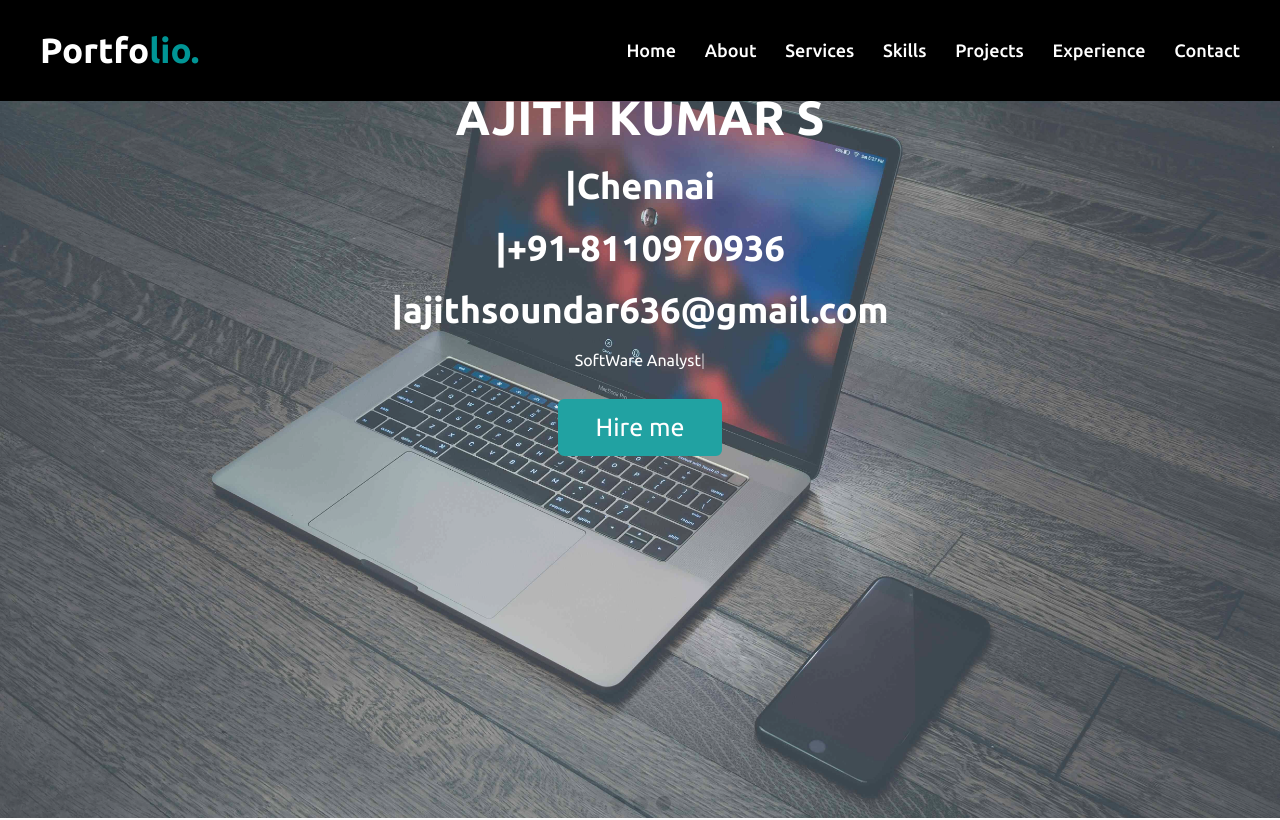
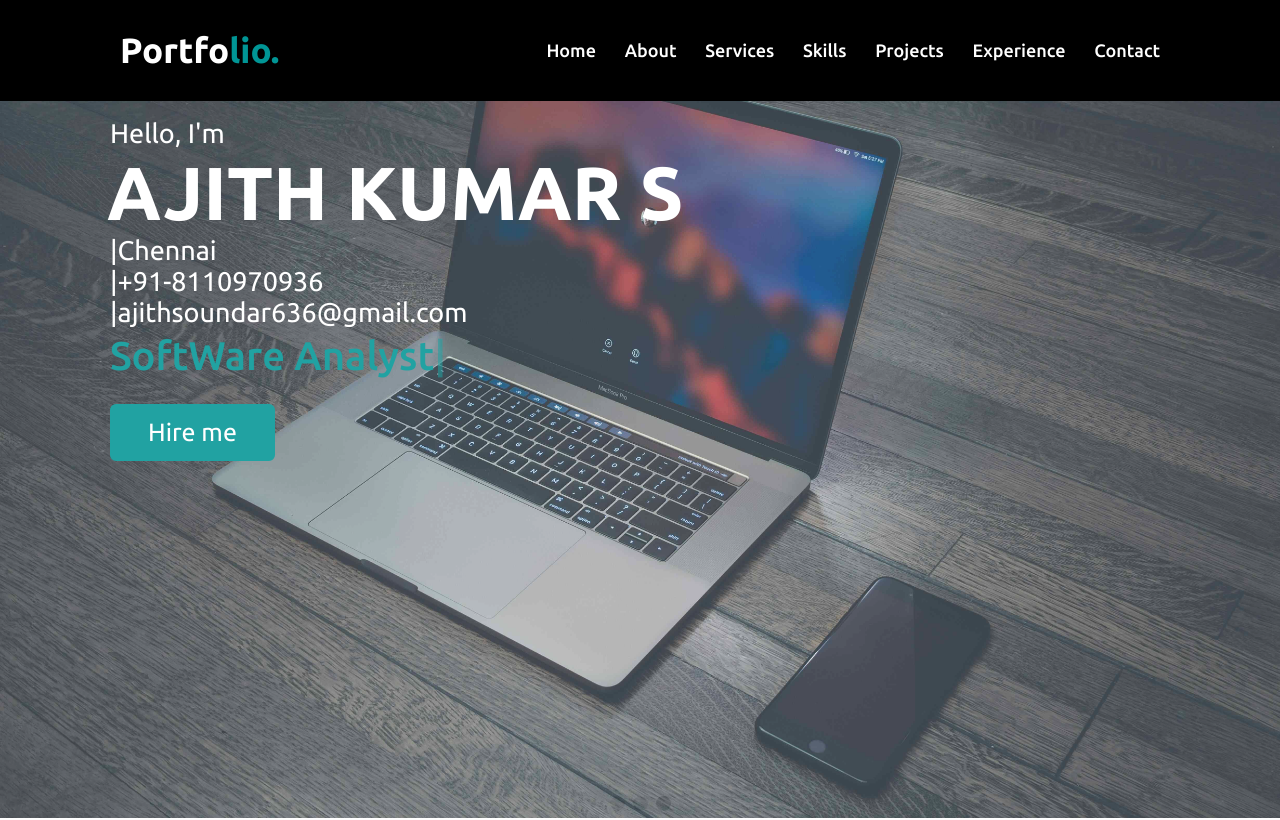
Before and after one commit to ajithsoundar08/Portfolio, a plain HTML site: page index.html in a window 1280 px wide. Shown: the top 820 px of the page. Drawn offline with nearby package versions, Linux system fonts and the light colour scheme; a web font is replaced by a local one.

Commit message:
Revert "CSS Update"
This reverts commit c2e0b3d685b19a250fd4c70ec78c3694810e976a.

```diff
--- a/style.css
+++ b/style.css
@@ -77,6 +77,11 @@ html{
 
 section{
     padding: 100px 0;
+}
+.max-width{
+    max-width: 1300px;
+    padding: 0 80px;
+    margin: auto;
 }
 .about, .services, .skills, .teams,.service, .contact, footer{
     font-family: 'Poppins', sans-serif;
@@ -213,8 +218,6 @@ section .title::after{
 
 .mySlides {
     display: flex;
-    align-items: center;
-    justify-content: center;
     background: url("./assets/robot.jpg") no-repeat center;
     height: 100vh;
     width: 100%;
@@ -223,42 +226,27 @@ section .title::after{
     background-size: cover;
     background-attachment: fixed;
     font-family: 'Ubuntu', sans-serif;
-    text-align: center;
-    padding: 20px;
 }
-
-.max-width {
-    max-width: 1200px;
-    margin: 0 auto;
+.mySlides .max-width{
+    margin: auto 0 auto 30px;
 }
-
-.mySlides .mySlides-content {
-    display: flex;
-    flex-direction: column;
-    align-items: center;
-    justify-content: center;
+.mySlides .mySlides-content .text-1{
+    font-size: 27px;
 }
-
-.mySlides .mySlides-content .text-1,
-.mySlides .mySlides-content .text-2,
-.mySlides .mySlides-content .text-3 {
-    margin: 10px 0;
+.mySlides .mySlides-content .text-2{
+    font-size: 75px;
+    font-weight: 600;
+    margin-left: -3px;
 }
-
-.mySlides .mySlides-content .text-1,
-.mySlides .mySlides-content .text-2 {
-    font-weight: bold;
+.mySlides .mySlides-content .text-3{
+    font-size: 40px;
+    margin: 5px 0;
 }
-
-.mySlides .mySlides-content .text-1 {
-    font-size: 36px;
+.mySlides .mySlides-content .text-3 span{
+    color: #009595;
+    font-weight: 500;
 }
-
-.mySlides .mySlides-content .text-2 {
-    font-size: 48px;
-}
-
-.mySlides .mySlides-content a {
+.mySlides .mySlides-content a{
     display: inline-block;
     background: #009595;
     color: #fff;
@@ -269,19 +257,16 @@ section .title::after{
     border-radius: 6px;
     border: 2px solid #009595;
     transition: all 0.3s ease;
-    text-decoration: none;
 }
-
-.mySlides .mySlides-content a:hover {
-    background: #007777;
-    border: 2px solid #007777;
+.mySlides .mySlides-content a:hover{
+    color: #009595;
+    background: none;
 }
 
 /* For tablets and desktops */
 @media (min-width: 768px) {
     .mySlides {
         height: 100vh;
-        padding: 0;
     }
 }
 
@@ -291,17 +276,7 @@ section .title::after{
         height: auto;
         min-height: 500px;
         background-attachment: scroll;
-    }
-
-    .mySlides .mySlides-content .text-1,
-    .mySlides .mySlides-content .text-2,
-    .mySlides .mySlides-content .text-3 {
-        font-size: 20px;
-    }
-
-    .mySlides .mySlides-content a {
-        font-size: 20px;
-        padding: 10px 30px;
+        padding: 20px;
     }
 }
 /* about section styling */
```
